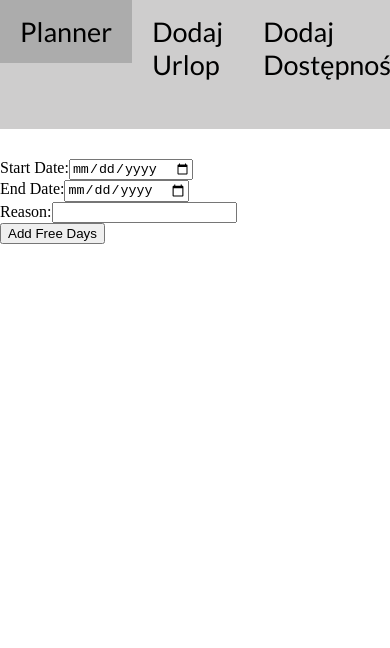
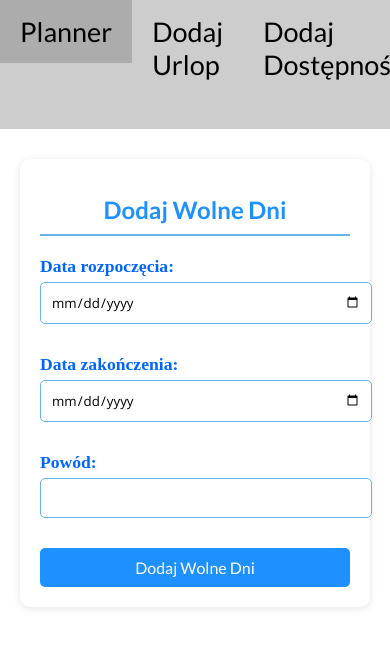
Before and after one commit to Szabson123/Planner-Front, an Angular app: page /free_days in a window 390 px wide. Shown: the top 648 px of the page. Built offline with nearby package versions, Linux system fonts and the light colour scheme; a web font is replaced by a local one.

Commit message:
better look of adding free day and creating shifts

```diff
--- a/src/app/free-days/free-days.component.css
+++ b/src/app/free-days/free-days.component.css
@@ -0,0 +1,102 @@
+
+.event-container {
+    background-color: #fff;
+    padding: 30px;
+    border-radius: 10px;
+    box-shadow: 0 2px 8px rgba(0, 0, 0, 0.1);
+    max-width: 700px;
+    margin: 40px auto;
+}
+
+.event-title {
+    font-family: var(--font-primary);
+    color: var(--primary-blue);
+    font-size: 2em;
+    margin-bottom: 20px;
+    text-align: center;
+    border-bottom: 2px solid var(--secondary-blue);
+    padding-bottom: 10px;
+}
+
+.event-info {
+    margin-bottom: 15px;
+    font-size: 1.1em;
+}
+
+.label {
+    font-weight: bold;
+    color: rgb(0, 102, 255);
+    margin-bottom: 5px;
+}
+
+.overtime-input {
+    width: 100%;
+    padding: 10px;
+    margin: 5px 0 15px 0;
+    border: 1px solid var(--secondary-blue);
+    border-radius: 5px;
+    transition: border-color 0.3s ease;
+    font-family: var(--font-body);
+}
+
+.overtime-input:focus {
+    border-color: var(--primary-blue);
+    outline: none;
+    box-shadow: 0 0 5px rgba(30, 144, 255, 0.5);
+}
+
+.overtime-button {
+    padding: 10px 20px;
+    background-color: var(--primary-blue);
+    color: #fff;
+    border: none;
+    border-radius: 5px;
+    cursor: pointer;
+    transition: background-color 0.3s ease;
+    font-family: var(--font-primary);
+    width: 100%;
+    font-size: 1em;
+}
+
+.overtime-button:hover {
+    background-color: var(--secondary-blue);
+}
+
+.overtime-button:active {
+    background-color: #1c86ee;
+}
+
+.error-message {
+    color: var(--error-red);
+    text-align: center;
+    font-weight: bold;
+    margin-top: 20px;
+    font-size: 1.2em;
+}
+
+.overtime-message {
+    color: var(--primary-blue);
+    margin-top: 20px;
+    font-style: italic;
+    text-align: center;
+    font-size: 1.1em;
+}
+
+@media (max-width: 600px) {
+    .event-container {
+        padding: 20px;
+        margin: 20px;
+    }
+
+    .event-title {
+        font-size: 1.5em;
+    }
+
+    .overtime-input {
+        width: 100%;
+    }
+
+    .overtime-button {
+        width: 100%;
+    }
+}
--- a/src/app/free-days/free-days.component.html
+++ b/src/app/free-days/free-days.component.html
@@ -1,17 +1,18 @@
-<div>
+<div class="event-container">
+    <h1 class="event-title">Dodaj Wolne Dni</h1>
     <form (ngSubmit)="onSubmit(freeDayForm)" #freeDayForm="ngForm">
-        <div>
-            <label for="start_date">Start Date:</label>
-            <input type="date" id="start_date" name="start_date" ngModel required>
-        </div>
-        <div>
-            <label for="end_date">End Date:</label>
-            <input type="date" id="end_date" name="end_date" ngModel required>
-        </div>
-        <div>
-            <label for="reason">Reason:</label>
-            <input type="text" id="reason" name="reason" ngModel required>
-        </div>
-        <button type="submit">Add Free Days</button>
+      <div class="event-info">
+        <label for="start_date" class="label">Data rozpoczęcia:</label>
+        <input type="date" id="start_date" name="start_date" class="overtime-input" ngModel required>
+      </div>
+      <div class="event-info">
+        <label for="end_date" class="label">Data zakończenia:</label>
+        <input type="date" id="end_date" name="end_date" class="overtime-input" ngModel required>
+      </div>
+      <div class="event-info">
+        <label for="reason" class="label">Powód:</label>
+        <input type="text" id="reason" name="reason" class="overtime-input" ngModel required>
+      </div>
+      <button type="submit" class="overtime-button">Dodaj Wolne Dni</button>
     </form>
-</div>
+  </div>
--- a/src/app/shifts/shifts.component.css
+++ b/src/app/shifts/shifts.component.css
@@ -0,0 +1,128 @@
+
+.event-container {
+    background-color: #fff;
+    padding: 30px;
+    border-radius: 10px;
+    box-shadow: 0 2px 8px rgba(0, 0, 0, 0.1);
+    max-width: 700px;
+    margin: 40px auto;
+}
+
+.event-title {
+    font-family: var(--font-primary);
+    color: var(--primary-blue);
+    font-size: 2em;
+    margin-bottom: 20px;
+    text-align: center;
+    border-bottom: 2px solid var(--secondary-blue);
+    padding-bottom: 10px;
+}
+
+.event-info {
+    margin-bottom: 15px;
+    font-size: 1.1em;
+}
+
+.label {
+    font-weight: bold;
+    color: rgb(0, 60, 255);
+    margin-bottom: 5px;
+    display: block;
+}
+
+.overtime-input {
+    width: 100%;
+    padding: 10px;
+    margin: 5px 0 15px 0;
+    border: 1px solid var(--secondary-blue);
+    border-radius: 5px;
+    transition: border-color 0.3s ease;
+    font-family: var(--font-body);
+    box-sizing: border-box;
+}
+
+.overtime-input:focus {
+    border-color: var(--primary-blue);
+    outline: none;
+    box-shadow: 0 0 5px rgba(30, 144, 255, 0.5);
+}
+
+.checkbox-group {
+    display: flex;
+    flex-direction: column;
+}
+
+.checkbox-item {
+    display: flex;
+    align-items: center;
+    margin-bottom: 5px;
+}
+
+.checkbox-item input[type="checkbox"] {
+    margin-right: 10px;
+    width: 16px;
+    height: 16px;
+    cursor: pointer;
+}
+
+.checkbox-item label {
+    font-family: var(--font-body);
+    cursor: pointer;
+    color: var(--dark-gray);
+}
+
+.overtime-button {
+    padding: 10px 20px;
+    background-color: var(--primary-blue);
+    color: #fff;
+    border: none;
+    border-radius: 5px;
+    cursor: pointer;
+    transition: background-color 0.3s ease;
+    font-family: var(--font-primary);
+    width: 100%;
+    font-size: 1em;
+}
+
+.overtime-button:hover {
+    background-color: var(--secondary-blue);
+}
+
+.overtime-button:active {
+    background-color: #1c86ee;
+}
+
+.error-message {
+    color: var(--error-red);
+    text-align: center;
+    font-weight: bold;
+    margin-top: 20px;
+    font-size: 1.2em;
+}
+
+.overtime-message {
+    color: var(--primary-blue);
+    margin-top: 20px;
+    font-style: italic;
+    text-align: center;
+    font-size: 1.1em;
+}
+
+@media (max-width: 600px) {
+    .event-container {
+        padding: 20px;
+        margin: 20px;
+    }
+
+    .event-title {
+        font-size: 1.5em;
+    }
+
+    .overtime-input {
+        width: 100%;
+    }
+
+    .overtime-button {
+        width: 100%;
+    }
+}
--- a/src/app/shifts/shifts.component.html
+++ b/src/app/shifts/shifts.component.html
@@ -1,27 +1,36 @@
-<div>
+<div class="event-container">
+  <h1 class="event-title">Dodaj Zmianę</h1>
   <form (ngSubmit)="onSubmit(shiftForm)" #shiftForm="ngForm">
-      <div>
-        <label for="start_time">Start Time:</label>
-        <input type="time" id="start_time" name="start_time" ngModel required>
+    <div class="event-info">
+      <label for="start_time" class="label">Czas Rozpoczęcia:</label>
+      <input type="time" id="start_time" name="start_time" class="overtime-input" ngModel required>
     </div>
-      <div>
-        <label for="end_time">End Time:</label>
-        <input type="time" id="end_time" name="end_time" ngModel required>
+    <div class="event-info">
+      <label for="end_time" class="label">Czas Zakończenia:</label>
+      <input type="time" id="end_time" name="end_time" class="overtime-input" ngModel required>
     </div>
-      <div>
-        <label for="description">Description:</label>
-        <input type="text" id="description" name="description" ngModel required>
+    <div class="event-info">
+      <label for="description" class="label">Opis:</label>
+      <input type="text" id="description" name="description" class="overtime-input" ngModel required>
     </div>
-      <div>
-        <label for="name">Name:</label>
-        <input type="text" id="name" name="name" ngModel required>
+    <div class="event-info">
+      <label for="name" class="label">Nazwa:</label>
+      <input type="text" id="name" name="name" class="overtime-input" ngModel required>
     </div>
-      <div>
-        <label for="users">Users:</label>
-        <div *ngFor="let user of users; let i = index">
-          <input type="checkbox" [value]="user.id" (change)="onCheckboxChange($event, user.id)" name="user{{i}}">{{ user.username }}
+    <div class="event-info">
+      <label for="users" class="label">Użytkownicy:</label>
+      <div class="checkbox-group">
+        <div *ngFor="let user of users; let i = index" class="checkbox-item">
+          <input
+            type="checkbox"
+            [value]="user.id"
+            (change)="onCheckboxChange($event, user.id)"
+            name="user{{i}}"
+            id="user{{i}}">
+          <label for="user{{i}}">{{ user.username }}</label>
         </div>
       </div>
-      <button type="submit">Add Shift</button>
+    </div>
+    <button type="submit" class="overtime-button">Dodaj Zmianę</button>
   </form>
 </div>
```
Lines whose indentation alone changed are shown as unchanged.
